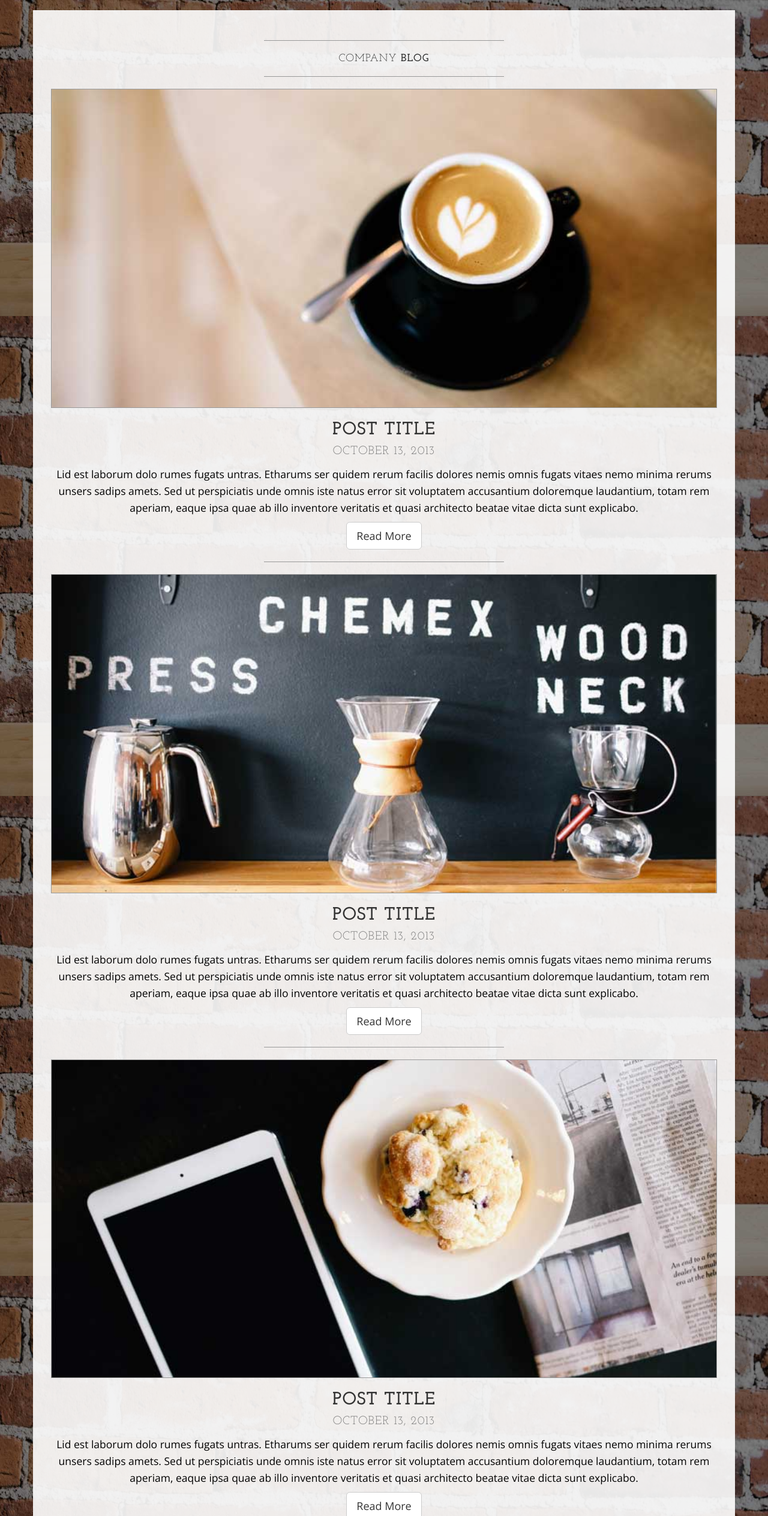
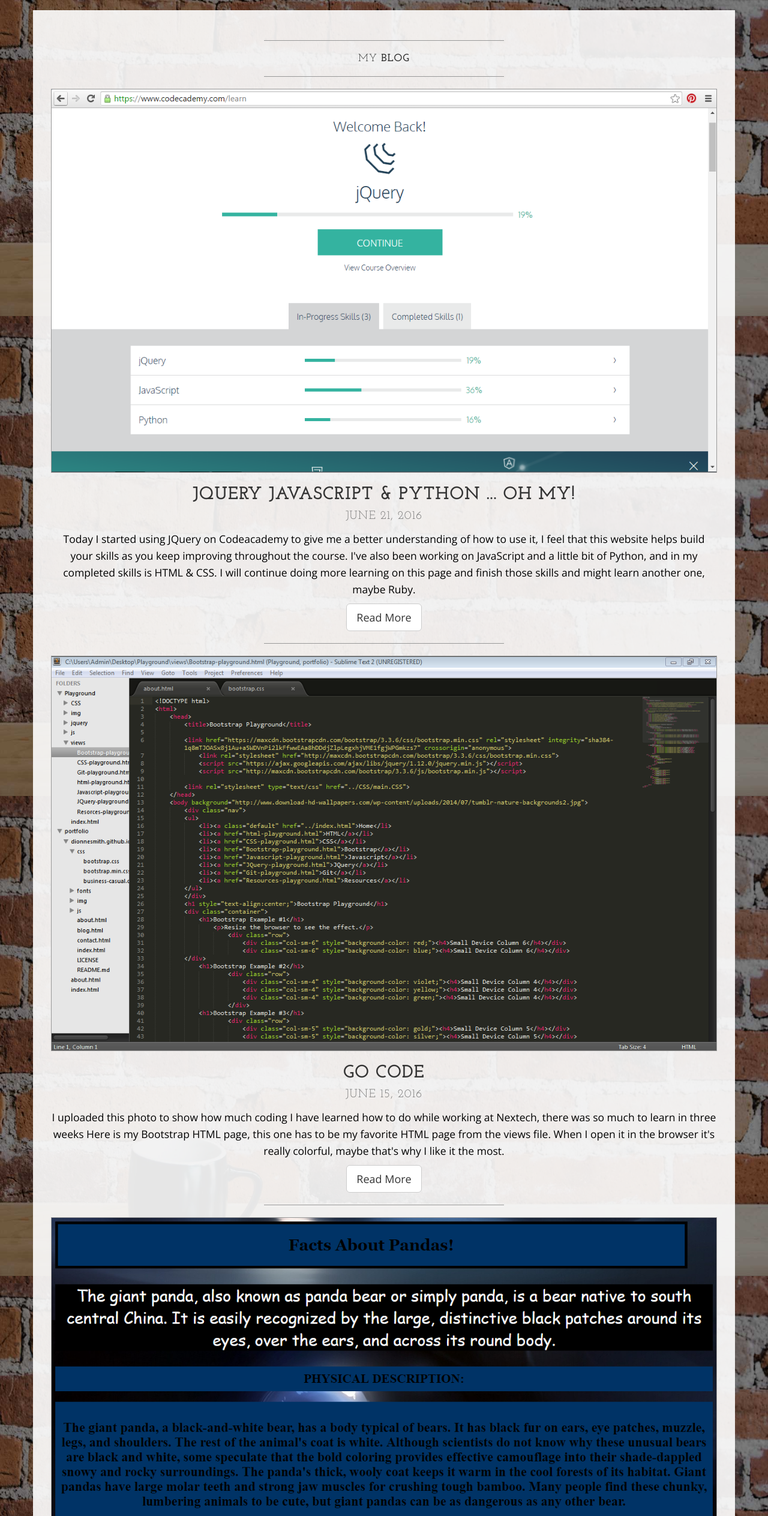
Before and after one commit to dionnesmith/dionnesmith.github.io, a plain HTML site: page blog.html in a window 1280 px wide. Shown: the part 273-2800 px from the top of the page at 60% size. Drawn offline with nearby package versions, Linux system fonts and the light colour scheme.

Commit message:
Updated Blog html file.

```diff
--- a/blog.html
+++ b/blog.html
@@ -77,38 +77,38 @@
             <div class="box">
                 <div class="col-lg-12">
                     <hr>
-                    <h2 class="intro-text text-center">Company
+                    <h2 class="intro-text text-center">My
                         <strong>blog</strong>
                     </h2>
                     <hr>
                 </div>
                 <div class="col-lg-12 text-center">
-                    <img class="img-responsive img-border img-full" src="img/slide-1.jpg" alt="">
-                    <h2>Post Title
+                    <img class="img-responsive img-border img-full" src="img/Capture3.PNG" alt="">
+                    <h2>JQuery JavaScript & Python ... Oh My!
                         <br>
-                        <small>October 13, 2013</small>
+                        <small>June 21, 2016</small>
                     </h2>
-                    <p>Lid est laborum dolo rumes fugats untras. Etharums ser quidem rerum facilis dolores nemis omnis fugats vitaes nemo minima rerums unsers sadips amets. Sed ut perspiciatis unde omnis iste natus error sit voluptatem accusantium doloremque laudantium, totam rem aperiam, eaque ipsa quae ab illo inventore veritatis et quasi architecto beatae vitae dicta sunt explicabo.</p>
+                    <p>Today I started using JQuery on Codeacademy to give me a better understanding of how to use it, I feel that this website helps build your skills as you keep improving throughout the course. I've also been working on JavaScript and a little bit of Python, and in my completed skills is HTML & CSS. I will continue doing more learning on this page and finish those skills and might learn another one, maybe Ruby.</p>
                     <a href="#" class="btn btn-default btn-lg">Read More</a>
                     <hr>
                 </div>
                 <div class="col-lg-12 text-center">
-                    <img class="img-responsive img-border img-full" src="img/slide-2.jpg" alt="">
-                    <h2>Post Title
+                    <img class="img-responsive img-border img-full" src="img/Capture2.PNG" alt="">
+                    <h2>Go Code
                         <br>
-                        <small>October 13, 2013</small>
+                        <small>June 15, 2016</small>
                     </h2>
-                    <p>Lid est laborum dolo rumes fugats untras. Etharums ser quidem rerum facilis dolores nemis omnis fugats vitaes nemo minima rerums unsers sadips amets. Sed ut perspiciatis unde omnis iste natus error sit voluptatem accusantium doloremque laudantium, totam rem aperiam, eaque ipsa quae ab illo inventore veritatis et quasi architecto beatae vitae dicta sunt explicabo.</p>
+                    <p>I uploaded this photo to show how much coding I have learned how to do while working at Nextech, there was so much to learn in three weeks Here is my Bootstrap HTML page, this one has to be my favorite HTML page from the views file. When I open it in the browser it's really colorful, maybe that's why I like it the most.</p>
                     <a href="#" class="btn btn-default btn-lg">Read More</a>
                     <hr>
                 </div>
                 <div class="col-lg-12 text-center">
-                    <img class="img-responsive img-border img-full" src="img/slide-3.jpg" alt="">
-                    <h2>Post Title
+                    <img class="img-responsive img-border img-full" src="img/Capture.PNG" alt="">
+                    <h2>First Website
                         <br>
-                        <small>October 13, 2013</small>
+                        <small>Decemeber 15, 2015</small>
                     </h2>
-                    <p>Lid est laborum dolo rumes fugats untras. Etharums ser quidem rerum facilis dolores nemis omnis fugats vitaes nemo minima rerums unsers sadips amets. Sed ut perspiciatis unde omnis iste natus error sit voluptatem accusantium doloremque laudantium, totam rem aperiam, eaque ipsa quae ab illo inventore veritatis et quasi architecto beatae vitae dicta sunt explicabo.</p>
+                    <p>This is a picture of the first website I have ever coded by myself using HTML and CSS because they were the only tools I knew how to use. The code wasn't that much and I had to google some things to make my page look a little decent. I made my whole page about pandas because it was the only thing I could think of at the time, but out of my whole class, I was the only one with a nice-ish looking website.</p>
                     <a href="#" class="btn btn-default btn-lg">Read More</a>
                     <hr>
                 </div>
```
Also changed, not shown: about.html (+3 -3 lines), contact.html (+3 -3 lines), index.html (+6 -6 lines), img/Capture.PNG (added), img/Capture2.PNG (added), img/Capture3.PNG (added).
